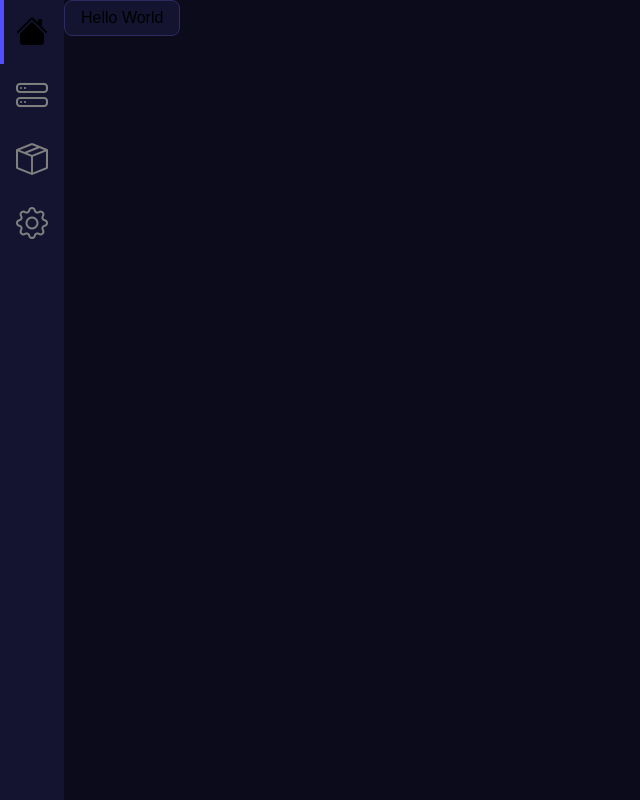
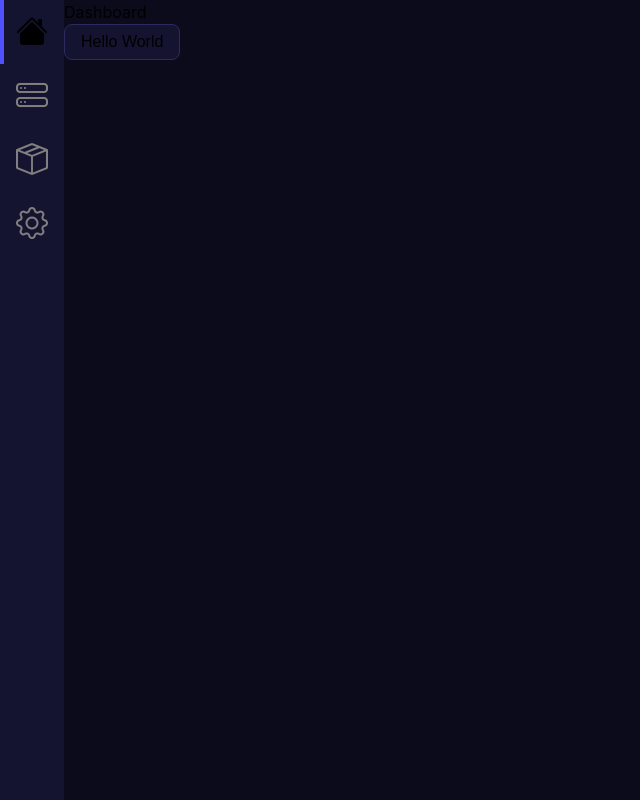
Before and after one commit to cm-360/MCDSM, a React (Vite) app in the folder webui/: page / in a window 1280 px wide. Shown: the whole page, without its empty margins (0-640 px from the left). Built offline with nearby package versions, Linux system fonts and the light colour scheme.

Commit message:
implement view starters

```diff
--- a/webui/src/App.tsx
+++ b/webui/src/App.tsx
@@ -4,6 +4,9 @@ import './App.css';
 import './theme.css';
 import AppSidebar from './components/AppSidebar';
 import DashboardView from './views/dashboard/DashboardView';
+import ServersView from './views/servers/ServersView';
+import ResourcesView from './views/resources/ResourcesView';
+import SettingsView from './views/settings/SettingsView';
 
 export interface AppView {
   name: string;
@@ -23,32 +26,33 @@ const appViews: AppView[] = [
     name: 'Servers',
     icon: 'hdd-stack',
     path: '/servers',
-    element: <DashboardView />,
+    element: <ServersView />,
   },
   {
     name: 'Resources',
     icon: 'box-seam',
     path: '/resources',
-    element: <DashboardView />,
+    element: <ResourcesView />,
   },
   {
     name: 'Settings',
     icon: 'gear',
     path: '/settings',
-    element: <DashboardView />,
+    element: <SettingsView />,
   },
 ];
 
 function App() {
+  const viewRoutes = appViews.map((view) =>
+    <Route key={view.name} path={view.path} element={view.element}></Route>
+  );
+
   return (
     <BrowserRouter>
       <AppSidebar appViews={appViews} />
       <main>
         <Routes>
-          <Route path='/' element={<DashboardView />}></Route>
-          <Route path='/servers'></Route>
-          <Route path='/resources'></Route>
-          <Route path='/settings'></Route>
+          {viewRoutes}
         </Routes>
       </main>
     </BrowserRouter>
--- a/webui/src/components/AppSidebar.tsx
+++ b/webui/src/components/AppSidebar.tsx
@@ -15,7 +15,7 @@ function AppSidebar({ appViews }: AppSidebarProps) {
     const iconActiveSuffix = isActive ? '-fill' : '';
 
     return (
-      <Link className={'app-sidebar-button' + buttonActiveClass} title={view.name} to={view.path}>
+      <Link key={view.name} className={'app-sidebar-button' + buttonActiveClass} title={view.name} to={view.path}>
           <i className={`bi bi-${view.icon}` + iconActiveSuffix}></i>
       </Link>
     );
--- a/webui/src/views/dashboard/DashboardView.tsx
+++ b/webui/src/views/dashboard/DashboardView.tsx
@@ -1,6 +1,7 @@
 function DashboardView() {
   return (
     <>
+      <div>Dashboard</div>
       <button className='button'>Hello World</button>
     </>
   );
--- a/webui/src/views/resources/ResourcesView.tsx
+++ b/webui/src/views/resources/ResourcesView.tsx
@@ -0,0 +1,7 @@
+function ResourcesView() {
+  return (
+    <div>Resources</div>
+  );
+}
+
+export default ResourcesView;
--- a/webui/src/views/servers/ServersView.tsx
+++ b/webui/src/views/servers/ServersView.tsx
@@ -0,0 +1,7 @@
+function ServersView() {
+  return (
+    <div>Servers</div>
+  );
+}
+
+export default ServersView;
--- a/webui/src/views/settings/SettingsView.tsx
+++ b/webui/src/views/settings/SettingsView.tsx
@@ -0,0 +1,7 @@
+function SettingsView() {
+  return (
+    <div>Settings</div>
+  );
+}
+
+export default SettingsView;
```
